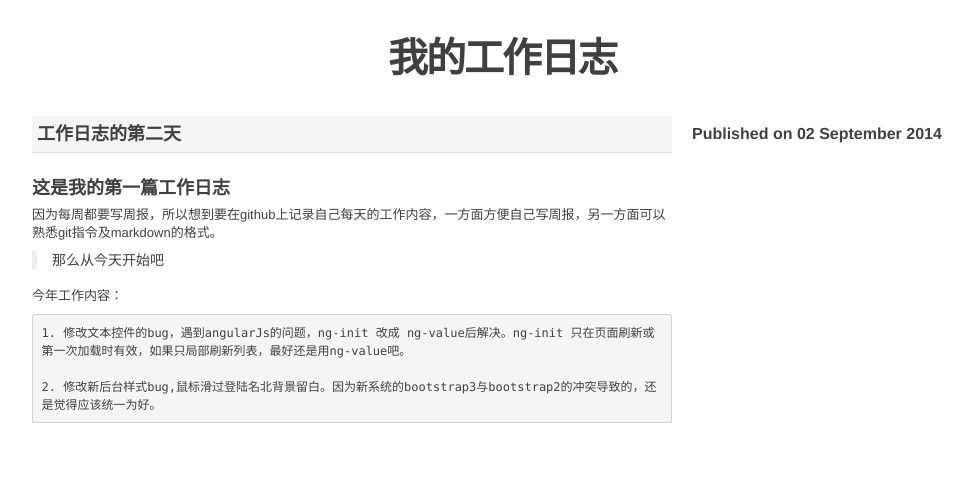
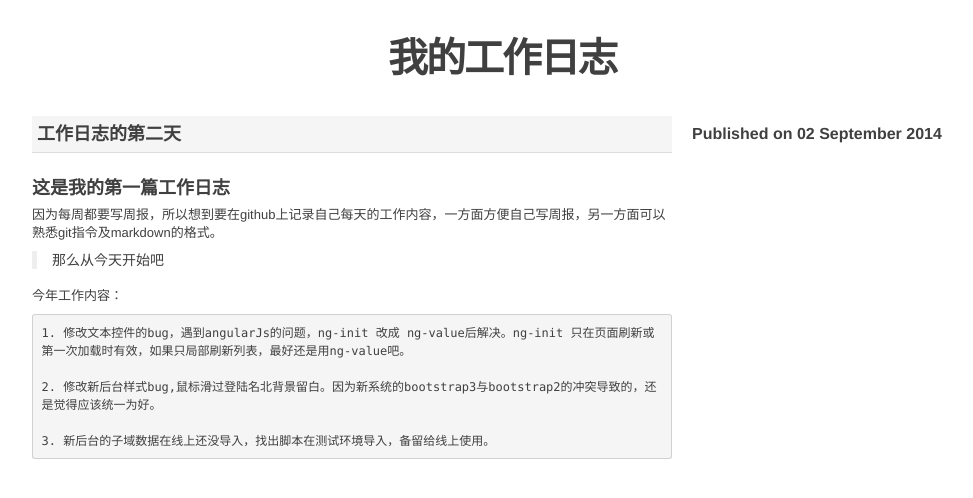
Before and after one commit to bjfuzzj/workdiary, a Jekyll site: the page built from _posts/2014/2014-09-02-9月2日.md, in a window 1280 px wide. Shown: the top 498 px of the page, without its empty margins (138-1111 px from the left). Built offline with Jekyll 4.4.1, drawn with Linux system fonts in a browser that asks for light colours; Markdown is read by kramdown in place of the engine named in the settings.

Commit message:
new posts

```diff
--- a/_posts/2014/2014-09-02-9月2日.md
+++ b/_posts/2014/2014-09-02-9月2日.md
@@ -14,3 +14,5 @@ title: 工作日志的第二天
     1. 修改文本控件的bug，遇到angularJs的问题，ng-init 改成 ng-value后解决。ng-init 只在页面刷新或第一次加载时有效，如果只局部刷新列表，最好还是用ng-value吧。
 
     2. 修改新后台样式bug,鼠标滑过登陆名北背景留白。因为新系统的bootstrap3与bootstrap2的冲突导致的，还是觉得应该统一为好。
+
+    3. 新后台的子域数据在线上还没导入，找出脚本在测试环境导入，备留给线上使用。
```
